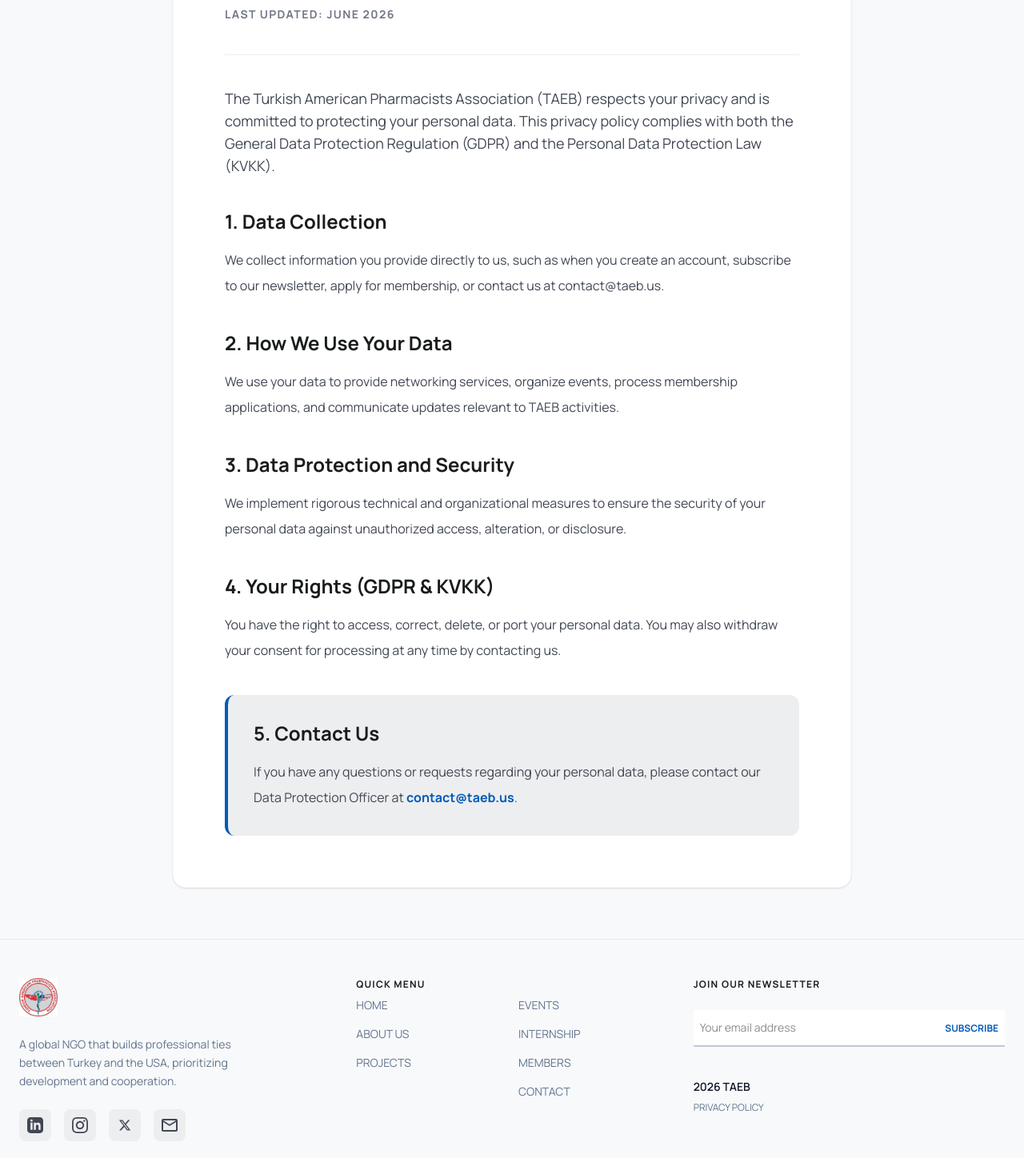
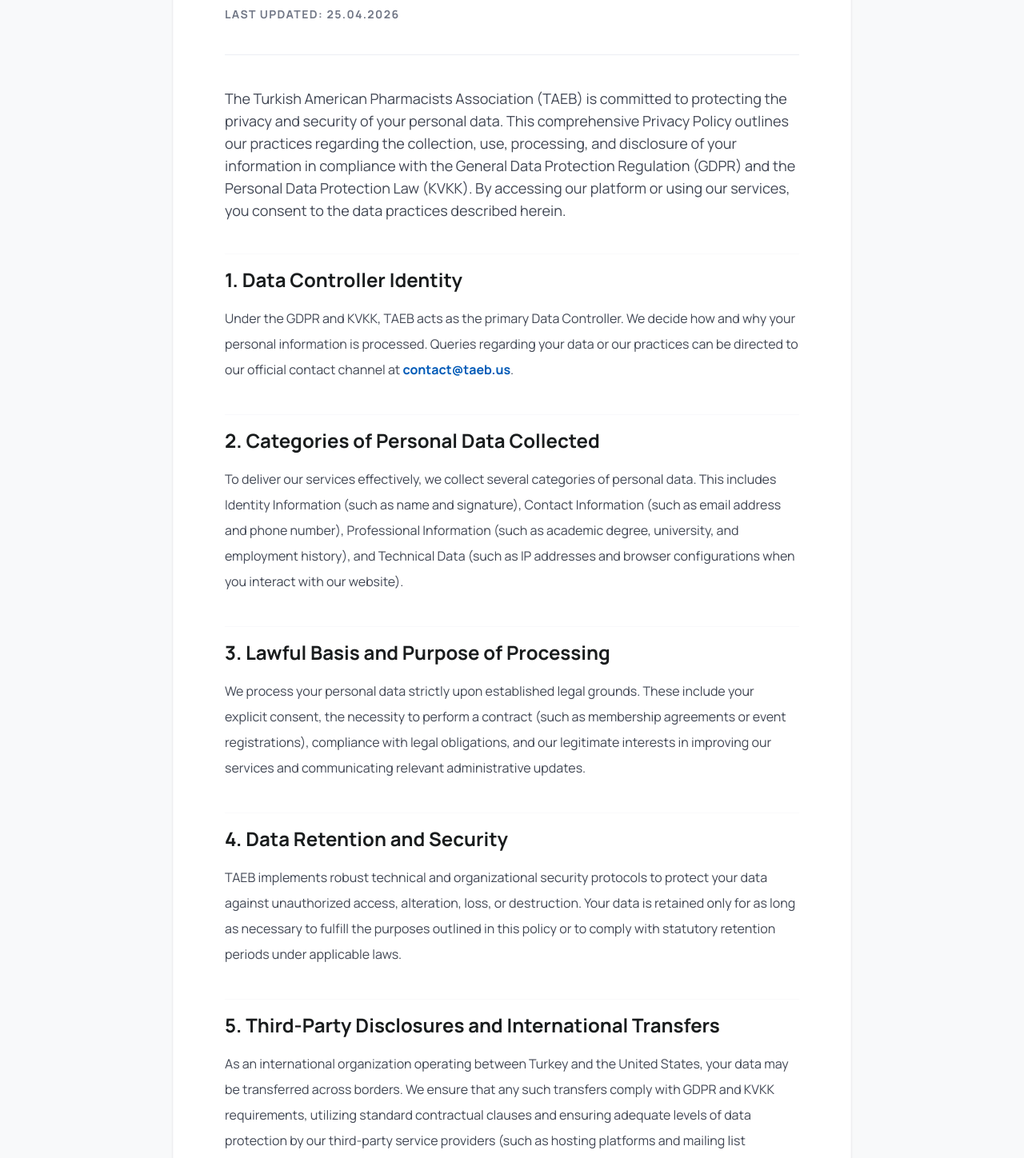
Before and after one commit to bulutmuf/taeb, a React (Vite) app: page /privacy in a window 1280 px wide. Shown: the part 338-1786 px from the top of the page at 80% size. Built offline with nearby package versions, Linux system fonts and the light colour scheme.

Commit message:
feat: improve privacy policy details and update contact styling

```diff
--- a/src/locales/en.json
+++ b/src/locales/en.json
@@ -212,29 +212,41 @@
   },
   "privacy": {
     "headline": "Privacy Policy",
-    "lastUpdated": "Last Updated: June 2026",
-    "intro": "The Turkish American Pharmacists Association (TAEB) respects your privacy and is committed to protecting your personal data. This privacy policy complies with both the General Data Protection Regulation (GDPR) and the Personal Data Protection Law (KVKK).",
-    "sections": {
-      "dataCollection": {
-        "title": "1. Data Collection",
-        "content": "We collect information you provide directly to us, such as when you create an account, subscribe to our newsletter, apply for membership, or contact us at contact@taeb.us."
+    "lastUpdated": "Last Updated: 25.04.2026",
+    "intro": "The Turkish American Pharmacists Association (TAEB) is committed to protecting the privacy and security of your personal data. This comprehensive Privacy Policy outlines our practices regarding the collection, use, processing, and disclosure of your information in compliance with the General Data Protection Regulation (GDPR) and the Personal Data Protection Law (KVKK). By accessing our platform or using our services, you consent to the data practices described herein.",
+    "sections": [
+      {
+        "title": "1. Data Controller Identity",
+        "content": "Under the GDPR and KVKK, TAEB acts as the primary Data Controller. We decide how and why your personal information is processed. Queries regarding your data or our practices can be directed to our official contact channel at contact@taeb.us."
       },
-      "dataUse": {
-        "title": "2. How We Use Your Data",
-        "content": "We use your data to provide networking services, organize events, process membership applications, and communicate updates relevant to TAEB activities."
+      {
+        "title": "2. Categories of Personal Data Collected",
+        "content": "To deliver our services effectively, we collect several categories of personal data. This includes Identity Information (such as name and signature), Contact Information (such as email address and phone number), Professional Information (such as academic degree, university, and employment history), and Technical Data (such as IP addresses and browser configurations when you interact with our website)."
       },
-      "dataProtection": {
-        "title": "3. Data Protection and Security",
-        "content": "We implement rigorous technical and organizational measures to ensure the security of your personal data against unauthorized access, alteration, or disclosure."
+      {
+        "title": "3. Lawful Basis and Purpose of Processing",
+        "content": "We process your personal data strictly upon established legal grounds. These include your explicit consent, the necessity to perform a contract (such as membership agreements or event registrations), compliance with legal obligations, and our legitimate interests in improving our services and communicating relevant administrative updates."
       },
-      "userRights": {
-        "title": "4. Your Rights (GDPR & KVKK)",
-        "content": "You have the right to access, correct, delete, or port your personal data. You may also withdraw your consent for processing at any time by contacting us."
+      {
+        "title": "4. Data Retention and Security",
+        "content": "TAEB implements robust technical and organizational security protocols to protect your data against unauthorized access, alteration, loss, or destruction. Your data is retained only for as long as necessary to fulfill the purposes outlined in this policy or to comply with statutory retention periods under applicable laws."
       },
-      "contact": {
-        "title": "5. Contact Us",
-        "content": "If you have any questions or requests regarding your personal data, please contact our Data Protection Officer at contact@taeb.us."
+      {
+        "title": "5. Third-Party Disclosures and International Transfers",
+        "content": "As an international organization operating between Turkey and the United States, your data may be transferred across borders. We ensure that any such transfers comply with GDPR and KVKK requirements, utilizing standard contractual clauses and ensuring adequate levels of data protection by our third-party service providers (such as hosting platforms and mailing list managers)."
+      },
+      {
+        "title": "6. Your Statutory Rights",
+        "content": "Subject to applicable data protection laws, you possess the right to request access to your personal data, seek rectification of inaccurate data, request erasure ('right to be forgotten'), object to or restrict processing, and request data portability. Furthermore, you retain the right to withdraw your consent at any point without affecting the lawfulness of processing based on consent before its withdrawal."
+      },
+      {
+        "title": "7. Updates to This Privacy Policy",
+        "content": "We reserve the right to amend this Privacy Policy periodically to reflect changes in our operational practices or statutory requirements. We encourage users to frequently check this page. Continued use of our services after any amendments constitutes your acknowledgment of the updated policy."
+      },
+      {
+        "title": "8. Contact Us",
+        "content": "Should you have any inquiries, complaints, or requests regarding this Privacy Policy or your personal data, please contact our Data Protection Officer directly via email at contact@taeb.us. We are dedicated to addressing your concerns promptly."
       }
-    }
+    ]
   }
 }
--- a/src/locales/tr.json
+++ b/src/locales/tr.json
@@ -212,29 +212,41 @@
   },
   "privacy": {
     "headline": "Gizlilik Politikası",
-    "lastUpdated": "Son Güncelleme: Haziran 2026",
-    "intro": "Türk Amerikan Eczacılar Birliği (TAEB) olarak gizliliğinize saygı duyuyor ve kişisel verilerinizi korumayı taahhüt ediyoruz. Bu gizlilik politikası, hem 6698 Sayılı Kişisel Verilerin Korunması Kanunu (KVKK) hem de Avrupa Birliği Genel Veri Koruma Tüzüğü (GDPR) gerekliliklerine uygun olarak hazırlanmıştır.",
-    "sections": {
-      "dataCollection": {
-        "title": "1. Veri Toplama",
-        "content": "Bize doğrudan sağladığınız bilgileri toplarız. Hesap oluşturduğunuzda, bültenimize abone olduğunuzda, üyelik başvurusunda bulunduğunuzda veya contact@taeb.us üzerinden bizimle iletişime geçtiğinizde paylaştığınız bilgiler bu kapsamdadır."
+    "lastUpdated": "Son Güncelleme: 25.04.2026",
+    "intro": "Türk Amerikan Eczacılar Birliği (TAEB) olarak kişisel verilerinizin gizliliğini ve güvenliğini korumaya büyük önem veriyoruz. Bu kapsamlı Gizlilik Politikası, bilgilerinizin toplanması, kullanılması, işlenmesi ve aktarılması süreçlerini Avrupa Birliği Genel Veri Koruma Tüzüğü (GDPR) ve 6698 Sayılı Kişisel Verilerin Korunması Kanunu (KVKK) uyarınca nasıl yürüttüğümüzü açıklamaktadır. Platformumuzu ziyaret ederek veya hizmetlerimizi kullanarak, burada belirtilen veri uygulamalarını kabul etmiş olursunuz.",
+    "sections": [
+      {
+        "title": "1. Veri Sorumlusunun Kimliği",
+        "content": "GDPR ve KVKK kapsamında, TAEB ana Veri Sorumlusu sıfatıyla hareket etmektedir. Kişisel bilgilerinizin ne şekilde ve hangi amaçlarla işleneceğine Birlik olarak karar veriyoruz. Verilerinize veya uygulamalarımıza ilişkin sorularınızı doğrudan contact@taeb.us resmi iletişim adresimiz üzerinden bize iletebilirsiniz."
       },
-      "dataUse": {
-        "title": "2. Verilerin Kullanımı",
-        "content": "Kişisel verilerinizi size networking hizmetleri sunmak, etkinlikler organize etmek, üyelik başvurularınızı değerlendirmek ve TAEB faaliyetleri hakkında güncel bilgileri iletmek amacıyla kullanırız."
+      {
+        "title": "2. Toplanan Kişisel Veri Kategorileri",
+        "content": "Hizmetlerimizi etkili bir şekilde sunabilmek adına çeşitli kategorilerde kişisel veriler toplamaktayız. Bunlar arasında Kimlik Bilgileri (isim ve imza gibi), İletişim Bilgileri (e-posta adresi ve telefon numarası gibi), Mesleki Bilgiler (akademik derece, üniversite ve iş geçmişi gibi) ve web sitemizle etkileşime geçtiğinizde elde edilen Teknik Veriler (IP adresleri ve tarayıcı yapılandırmaları) yer almaktadır."
       },
-      "dataProtection": {
-        "title": "3. Veri Koruması ve Güvenlik",
-        "content": "Kişisel verilerinizin yetkisiz erişime, değiştirilmeye veya ifşa edilmeye karşı güvenliğini sağlamak için kapsamlı teknik ve idari tedbirler uyguluyoruz."
+      {
+        "title": "3. İşlemenin Hukuki Sebepleri ve Amaçları",
+        "content": "Kişisel verileriniz yalnızca belirli hukuki dayanaklar çerçevesinde işlenmektedir. Bu dayanaklar; açık rızanız, bir sözleşmenin ifası (üyelik sözleşmeleri veya etkinlik kayıtları gibi), yasal yükümlülüklerimizin yerine getirilmesi ve hizmetlerimizi geliştirmek veya ilgili idari güncellemeleri iletmek konusundaki meşru menfaatlerimizdir."
       },
-      "userRights": {
-        "title": "4. Haklarınız (KVKK & GDPR)",
-        "content": "Kişisel verilerinize erişme, onları düzeltme, silme veya aktarma haklarına sahipsiniz. İzni geri çekmek dahil her türlü talebiniz için bizimle dilediğiniz zaman iletişime geçebilirsiniz."
+      {
+        "title": "4. Verilerin Saklanması ve Güvenliği",
+        "content": "TAEB, verilerinizi yetkisiz erişime, değiştirilmeye, kaybolmaya veya imha edilmeye karşı korumak için sıkı teknik ve idari güvenlik protokolleri uygular. Verileriniz yalnızca bu politikada belirtilen amaçları yerine getirmek veya yürürlükteki yasalar kapsamındaki yasal saklama sürelerine uymak için gerekli olan süre boyunca saklanır."
       },
-      "contact": {
-        "title": "5. Bize Ulaşın",
-        "content": "Kişisel verilerinizle ilgili her türlü soru ve talebiniz için lütfen Veri Koruma Yetkilimizle contact@taeb.us adresi üzerinden iletişime geçin."
+      {
+        "title": "5. Üçüncü Taraflarla Paylaşım ve Uluslararası Aktarımlar",
+        "content": "Türkiye ile Amerika Birleşik Devletleri arasında faaliyet gösteren uluslararası bir sivil toplum kuruluşu olarak, verileriniz sınır ötesine aktarılabilir. Sunucu sağlayıcıları ve posta listesi yöneticileri gibi üçüncü taraf hizmet sağlayıcılarımızın; standart sözleşme maddeleri kullanılarak GDPR ve KVKK gerekliliklerine uymasını ve yeterli veri koruma düzeylerini sağlamasını güvence altına alıyoruz."
+      },
+      {
+        "title": "6. Yasal Haklarınız",
+        "content": "Yürürlükteki veri koruma yasalarına tabi olarak; kişisel verilerinize erişim talep etme, yanlış verilerin düzeltilmesini isteme, silinme talep etme ('unutulma hakkı'), işlemeye itiraz etme veya sınırlama ve veri taşınabilirliği talep etme hakkına sahipsiniz. Ayrıca, geri çekilmeden önceki rızaya dayalı işlemenin hukuka uygunluğu etkilenmemek kaydıyla, rızanızı dilediğiniz zaman geri çekme hakkınızı saklı tutarsınız."
+      },
+      {
+        "title": "7. Bu Politikadaki Değişiklikler",
+        "content": "Operasyonel uygulamalarımızdaki veya yasal gerekliliklerdeki değişiklikleri yansıtmak amacıyla bu Gizlilik Politikasını periyodik olarak güncelleme hakkımızı saklı tutuyoruz. Kullanıcılarımızı bu sayfayı sık sık kontrol etmeye teşvik ediyoruz. Herhangi bir değişiklikten sonra hizmetlerimizi kullanmaya devam etmeniz, güncellenen politikayı kabul ettiğiniz anlamına gelir."
+      },
+      {
+        "title": "8. Bize Ulaşın",
+        "content": "Bu Gizlilik Politikası veya kişisel verileriniz ile ilgili herhangi bir sorunuz, şikayetiniz veya talebiniz olması durumunda, lütfen doğrudan contact@taeb.us adresi üzerinden Veri Koruma Yetkilimiz (DPO) ile iletişime geçin. Taleplerinize ciddiyetle ve en kısa sürede yanıt vermeyi taahhüt ediyoruz."
       }
-    }
+    ]
   }
 }
--- a/src/pages/PrivacyPolicy.tsx
+++ b/src/pages/PrivacyPolicy.tsx
@@ -23,46 +23,26 @@
                 {t("privacy.intro")}
               </p>
 
-              <div>
+              {(t("privacy.sections", { returnObjects: true }) as Array<{ title: string; content: string }>).map((section, index) => (
+                <div key={index} className="pt-4 border-t border-outline-variant/10 first:border-0 first:pt-0">
                   <h2 className="text-2xl font-bold text-on-surface mb-4">
-                  {t("privacy.sections.dataCollection.title")}
+                    {section.title}
                   </h2>
-                <p>{t("privacy.sections.dataCollection.content")}</p>
-              </div>
-
-              <div>
-                <h2 className="text-2xl font-bold text-on-surface mb-4">
-                  {t("privacy.sections.dataUse.title")}
-                </h2>
-                <p>{t("privacy.sections.dataUse.content")}</p>
-              </div>
-
-              <div>
-                <h2 className="text-2xl font-bold text-on-surface mb-4">
-                  {t("privacy.sections.dataProtection.title")}
-                </h2>
-                <p>{t("privacy.sections.dataProtection.content")}</p>
-              </div>
-
-              <div>
-                <h2 className="text-2xl font-bold text-on-surface mb-4">
-                  {t("privacy.sections.userRights.title")}
-                </h2>
-                <p>{t("privacy.sections.userRights.content")}</p>
-              </div>
-
-              <div className="bg-surface-container p-8 rounded-xl border-l-4 border-primary">
-                <h2 className="text-2xl font-bold text-on-surface mb-4">
-                  {t("privacy.sections.contact.title")}
-                </h2>
-                <p className="mb-0">
-                  {t("privacy.sections.contact.content").split('contact@taeb.us')[0]}
+                  <p>
+                    {section.content.includes("contact@taeb.us") ? (
+                      <>
+                        {section.content.split("contact@taeb.us")[0]}
                         <a href="mailto:contact@taeb.us" className="text-primary font-bold hover:underline">
                           contact@taeb.us
                         </a>
-                  {t("privacy.sections.contact.content").split('contact@taeb.us')[1]}
+                        {section.content.split("contact@taeb.us")[1]}
+                      </>
+                    ) : (
+                      section.content
+                    )}
                   </p>
                 </div>
+              ))}
             </div>
           </div>
         </div>
```
Lines whose indentation alone changed are shown as unchanged.
